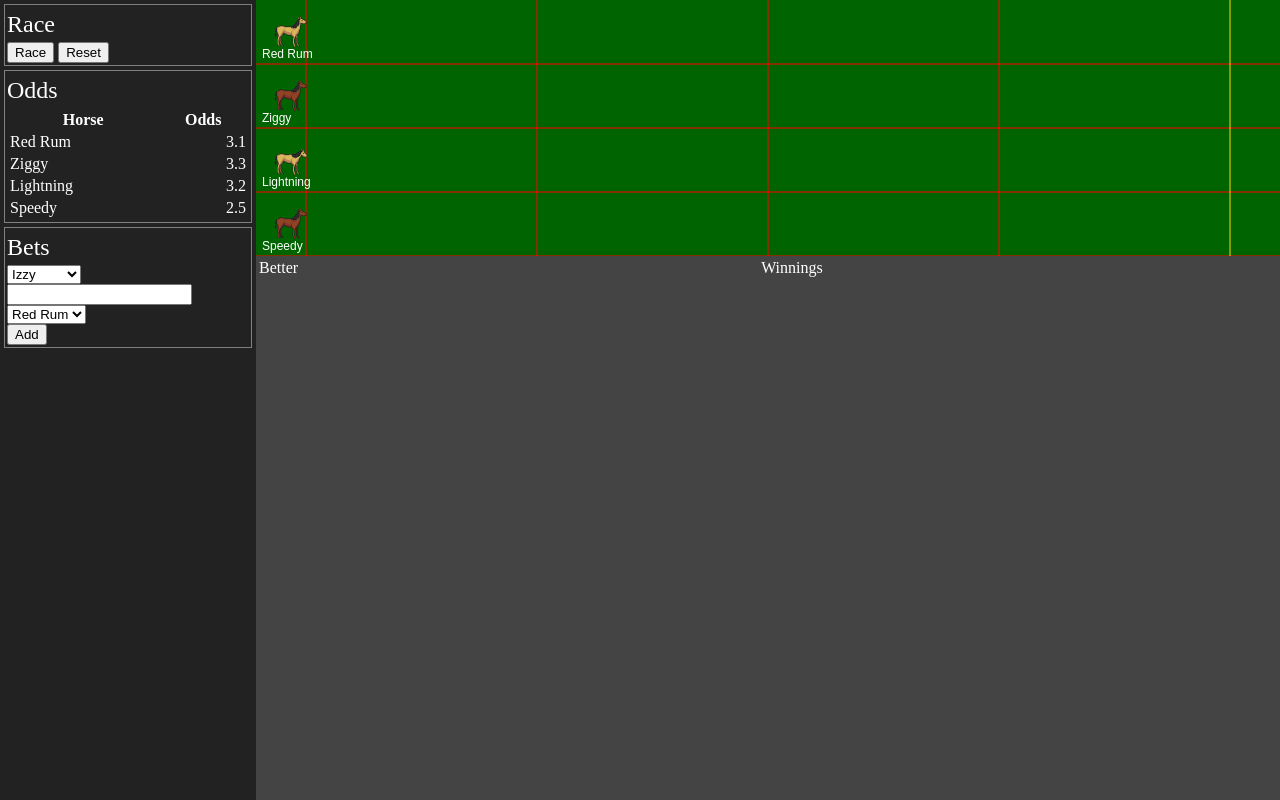
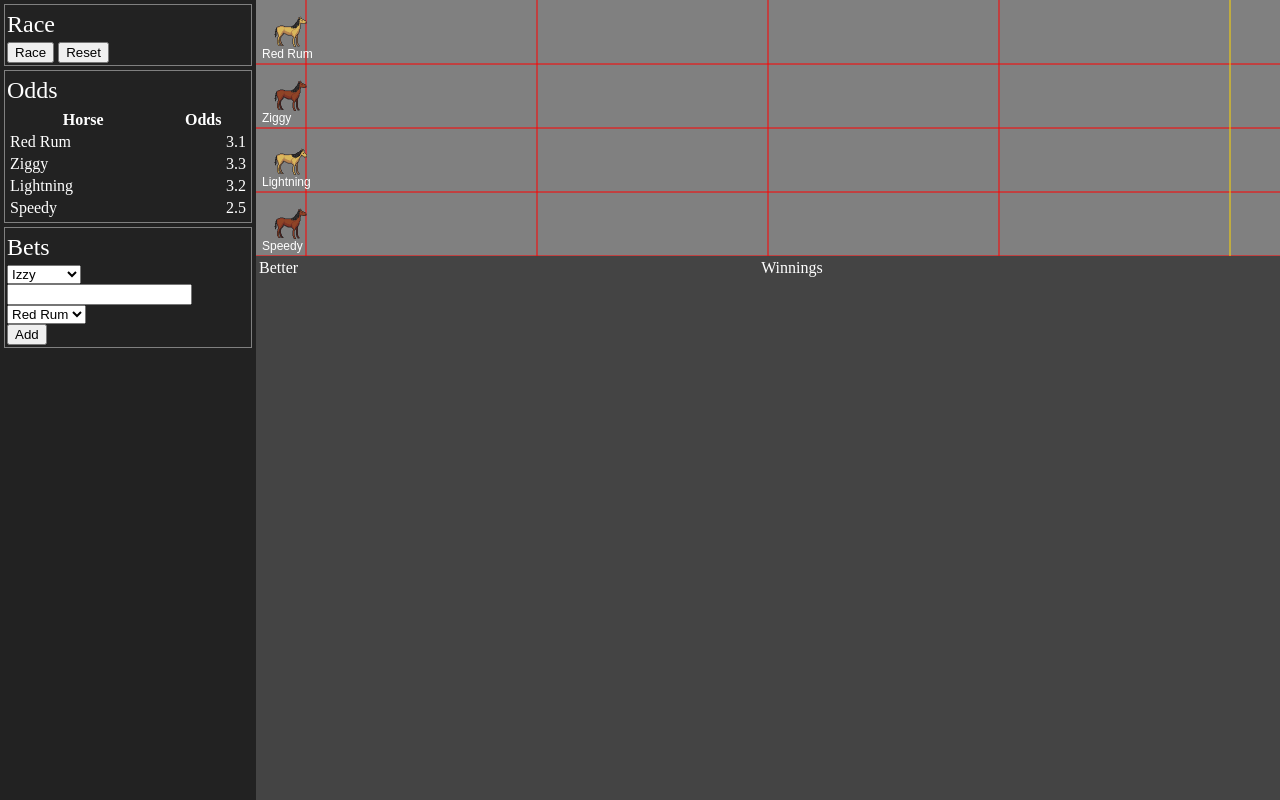
Before and after one commit to JeffBobbo/horsebet, a plain HTML site: page index.html in a window 1280 px wide. Drawn offline with nearby package versions, Linux system fonts and the light colour scheme.

Commit message:
changed some green to grey for some reason because I done it months ago

```diff
--- a/index.html
+++ b/index.html
@@ -42,7 +42,7 @@ function idle(stamp)
   let context = canvas.getContext('2d');
 
   context.resetTransform();
-  context.fillStyle = 'darkgreen';
+  context.fillStyle = 'grey';
   context.fillRect(0, 0, canvas.width, canvas.height);
 
   const NUM_HORSES = race.horses().length;
```
